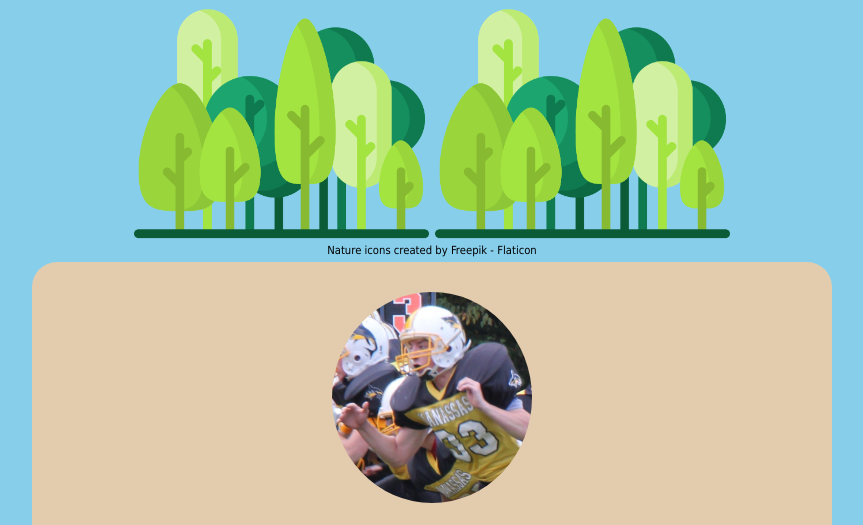
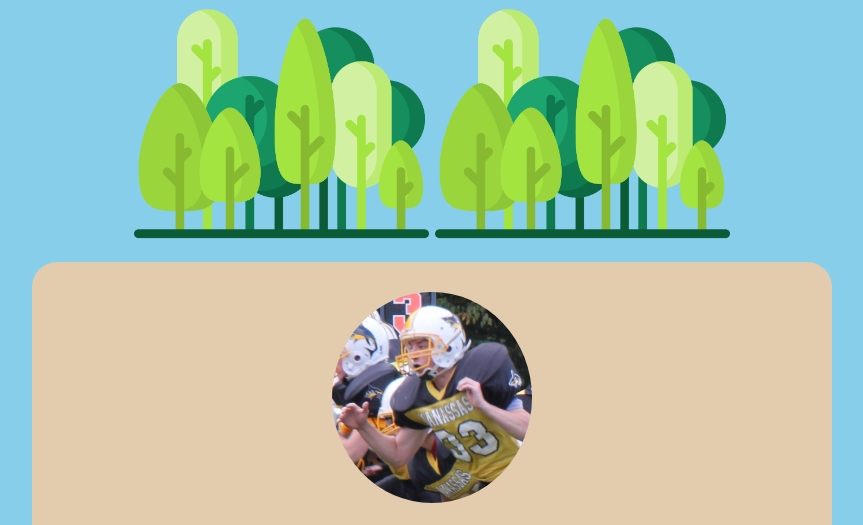
Before and after one commit to JonahWhitley/personal-site, a plain HTML site: page index.html in a window 1280 px wide. In both pictures the pointer is over the link "Nature icons created by Freepik - Flaticon". Shown: the part 258-783 px from the top of the page, without its empty margins (208-1071 px from the left). Drawn offline with Linux system fonts and the light colour scheme.

Commit message:
Update styles.css

```diff
--- a/css/styles.css
+++ b/css/styles.css
@@ -18,7 +18,7 @@ a {
 }
 
 a:hover {
-    color: black;
+    color: #87CEEB;
 }
 
 h1 {
```
